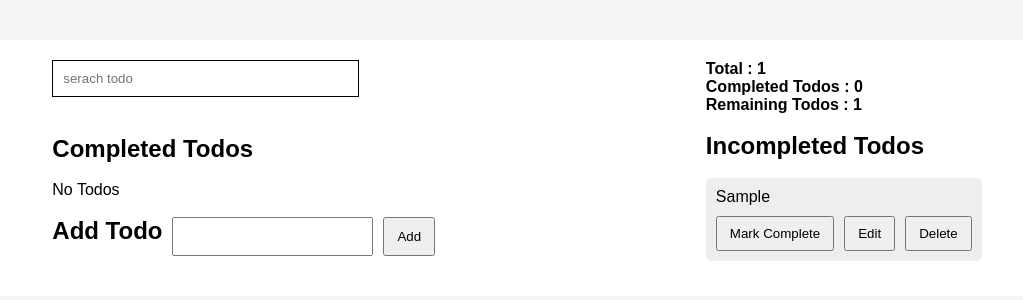
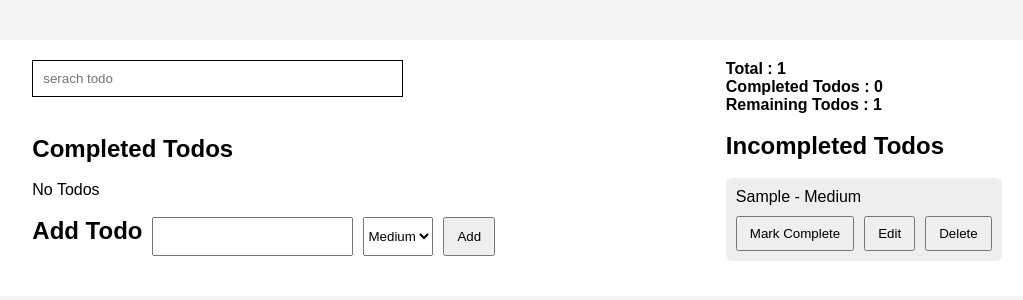
Before and after one commit to Amulya-TG/react-learning, a React (Vite) app in the folder todo-advanced/: page / in a window 1280 px wide. Both pictures are taken after typing "Sample" into the empty fields and a click on the button "Add". Shown: the top 300 px of the page, without its empty margins (123-1146 px from the left). Built offline with nearby package versions, Linux system fonts and the light colour scheme.

Commit message:
Add priority for todos

```diff
--- a/todo-advanced/src/App.jsx
+++ b/todo-advanced/src/App.jsx
@@ -12,6 +12,7 @@ const App = () => {
   const [loading, setLoading] = useState(true);
   const [search, setSearch] = useState("");
   const [filter, setFilter] = useState("all");
+  const [priority,setPriority] = useState("Medium");
 
   useEffect(() => {
     localStorage.setItem("todos", JSON.stringify(todos));
@@ -42,6 +43,7 @@ const App = () => {
       id: Date.now(),
       title: text,
       completed: false,
+      priority : priority,
     };
     setTodos([...todos, newTodo]);
   }
@@ -100,7 +102,7 @@ const App = () => {
           handelDel={handelDel}
           handelEdit={handelEdit}
         />
-        <TodoInput addTodo={addTodo} />
+        <TodoInput addTodo={addTodo} priority={priority} setPriority={setPriority}/>
       </div>
       <div className="todo-right">
         <Todostats
--- a/todo-advanced/src/components/TodoInput.jsx
+++ b/todo-advanced/src/components/TodoInput.jsx
@@ -1,6 +1,6 @@
 import { useState } from "react";
 
-const TodoInput = ({ addTodo }) => {
+const TodoInput = ({ addTodo,priority,setPriority}) => {
   const [input, setInput] = useState("");
   function handelAdd() {
     if (!input) return;
@@ -15,6 +15,11 @@ const TodoInput = ({ addTodo }) => {
         value={input}
         onChange={(e) => setInput(e.target.value)}
       />
+      <select value={priority} onChange={(e)=>setPriority(e.target.value)}>
+        <option value="High">High</option>
+        <option value="Medium">Medium</option>
+        <option value="Low">Low</option>
+      </select>
       <button onClick={handelAdd}>Add</button>
     </div>
   );
--- a/todo-advanced/src/components/TodoItem.jsx
+++ b/todo-advanced/src/components/TodoItem.jsx
@@ -21,7 +21,7 @@ const TodoItem = ({ todo, toggleTodo, handelDel, handelEdit }) => {
         </>
       ) : (
         <>
-          <span>{todo.title}</span>
+          <span>{todo.title} - {todo.priority}</span>
           <div className="btns">
             <button onClick={() => toggleTodo(todo.id)}>
               {todo.completed ? "mark Incomplete" : "Mark Complete"}
```
